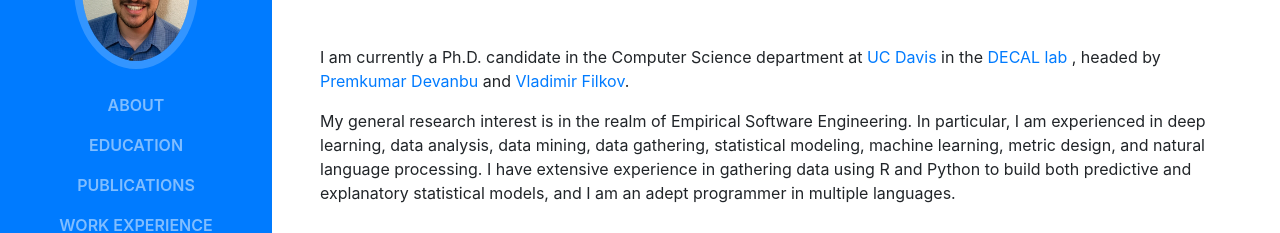
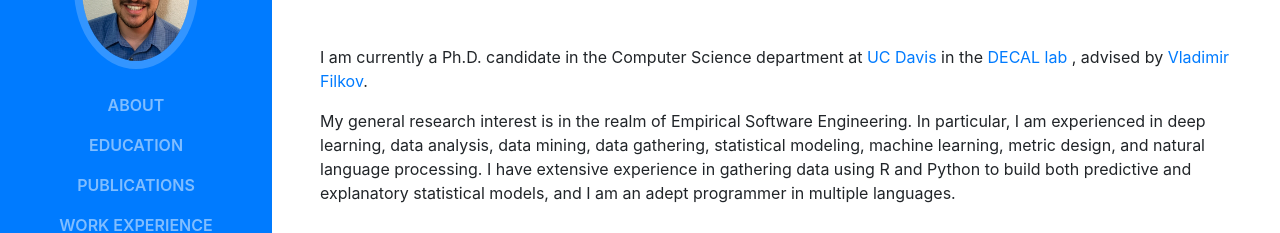
Before and after one commit to dkavaler/dkavaler.github.io, a website with bundled scripts: page index.html in a window 1280 px wide. Shown: the part 287-520 px from the top of the page. Built offline with nearby package versions, Linux system fonts and the light colour scheme; a web font is replaced by a local one.

Commit message:
changed language in intro page

```diff
--- a/index.html
+++ b/index.html
@@ -72,7 +72,7 @@
             <a href="mailto:david.kavaler@gmail.com">david.kavaler@gmail.com</a>
           </div>
           <p>
-            I am currently a Ph.D. candidate in the Computer Science department at <a href="http://ucdavis.edu">UC Davis</a> in the <a href="http://decallab.cs.ucdavis.edu"> DECAL lab </a>, headed by <a href="http://web.cs.ucdavis.edu/~devanbu/"> Premkumar Devanbu </a> and <a href="http://web.cs.ucdavis.edu/~filkov/"> Vladimir Filkov</a>.
+            I am currently a Ph.D. candidate in the Computer Science department at <a href="http://ucdavis.edu">UC Davis</a> in the <a href="http://decallab.cs.ucdavis.edu"> DECAL lab </a>, advised by <a href="http://web.cs.ucdavis.edu/~filkov/"> Vladimir Filkov</a>.
           </p>
           <p class="mb-5">
             My general research interest is in the realm of Empirical Software Engineering. In particular, I am experienced in deep learning, data analysis, data mining, data gathering, statistical modeling, machine learning, metric design, and natural language processing. I have extensive experience in gathering data using R and Python to build both predictive and explanatory statistical models, and I am an adept programmer in multiple languages.
```
Also changed, not shown: 1 other file.
